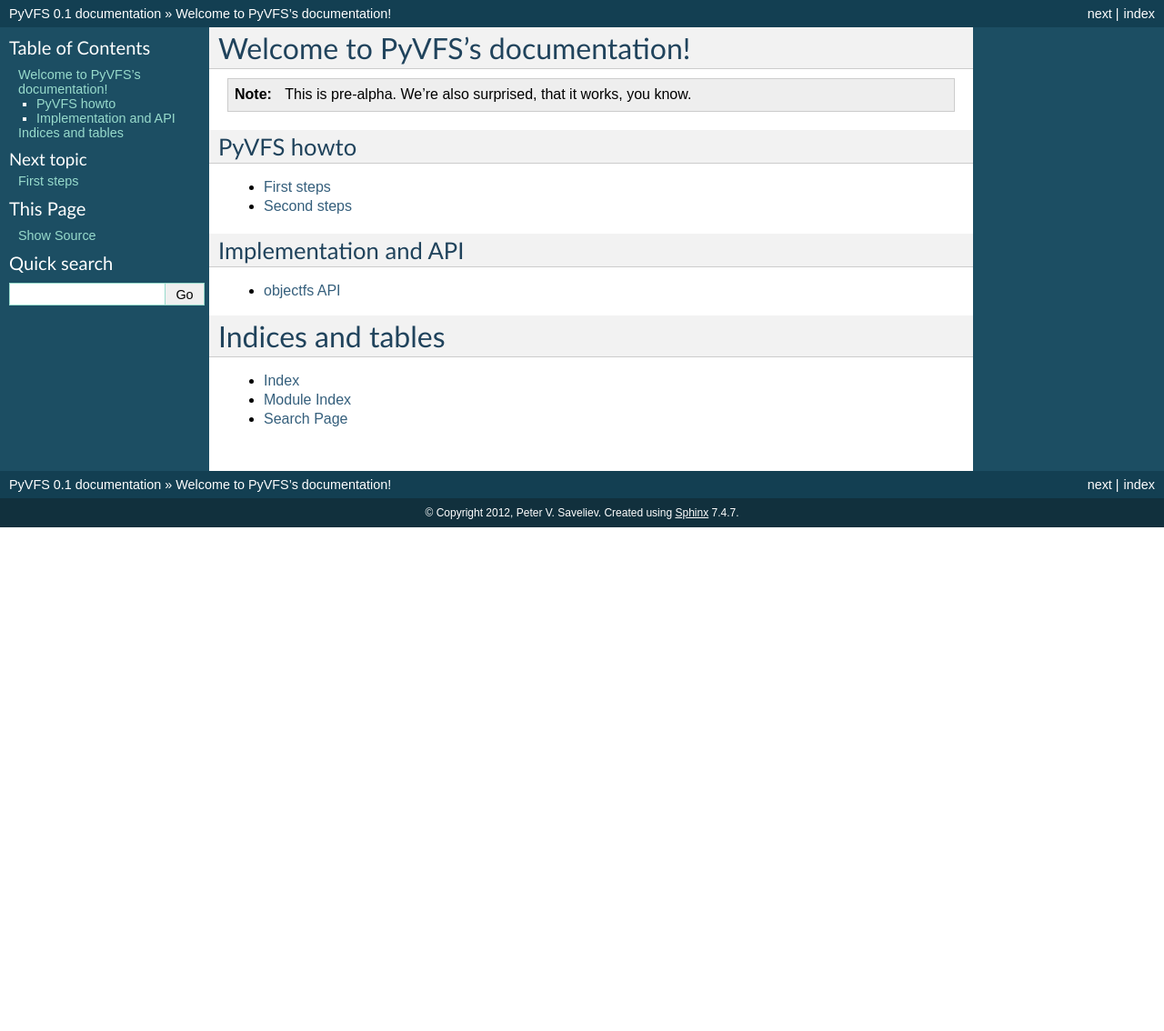
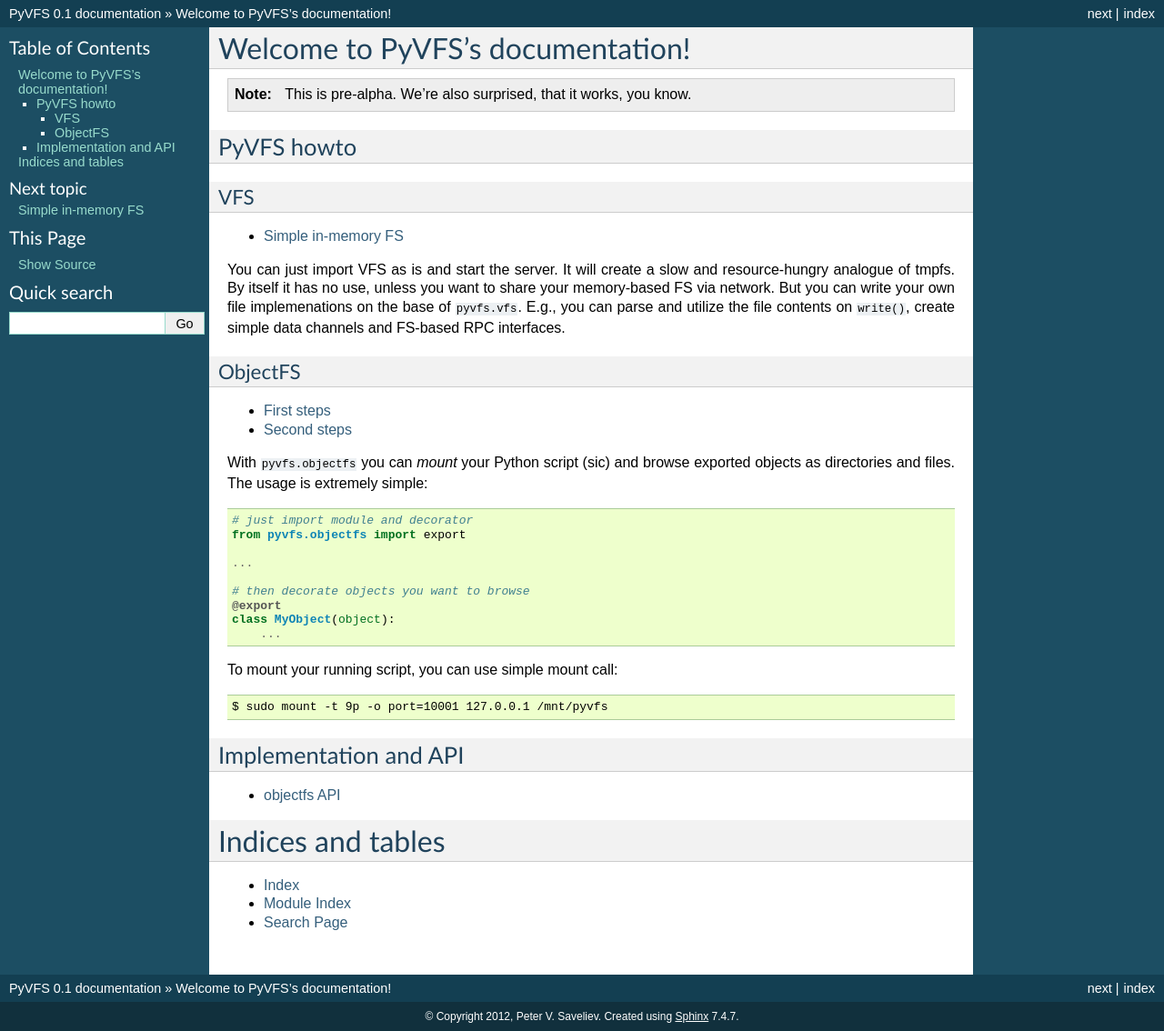
Before and after one commit to svinota/pyvfs, a Sphinx documentation site: the page built from docs/index.rst, in a window 1280 px wide. Shown: the whole page at 91% size. Built offline with Sphinx 7.4.7, drawn with Linux system fonts in a browser that asks for light colours; before the commit the page ends 900 px from its top, so only the background shows below that.

Commit message:
docs update

```diff
--- a/docs/index.rst
+++ b/docs/index.rst
@@ -12,11 +12,47 @@
 PyVFS howto
 -----------
 
+VFS
+~~~
+
 .. toctree::
-    :maxdepth: 3
+    :maxdepth: 2
+
+    vfs
+
+You can just import VFS as is and start the server. It will create
+a slow and resource-hungry analogue of tmpfs. By itself it has no
+use, unless you want to share your memory-based FS via network. But
+you can write your own file implemenations on the base of ``pyvfs.vfs``.
+E.g., you can parse and utilize the file contents on ``write()``,
+create simple data channels and FS-based RPC interfaces.
+
+ObjectFS
+~~~~~~~~
+
+.. toctree::
+    :maxdepth: 2
 
     first_steps
     second_steps
+
+With ``pyvfs.objectfs`` you can *mount* your Python script (sic)
+and browse exported objects as directories and files. The usage
+is extremely simple::
+
+    # just import module and decorator
+    from pyvfs.objectfs import export
+
+    ...
+
+    # then decorate objects you want to browse
+    @export
+    class MyObject(object):
+        ...
+
+To mount your running script, you can use simple mount call::
+
+    $ sudo mount -t 9p -o port=10001 127.0.0.1 /mnt/pyvfs
 
 Implementation and API
 ----------------------
--- /dev/null
+++ b/docs/vfs.rst
@@ -0,0 +1,7 @@
+.. _vfs:
+
+Simple in-memory FS
+-------------------
+
+.. literalinclude:: ../examples/fs.py
+    :linenos:
```
